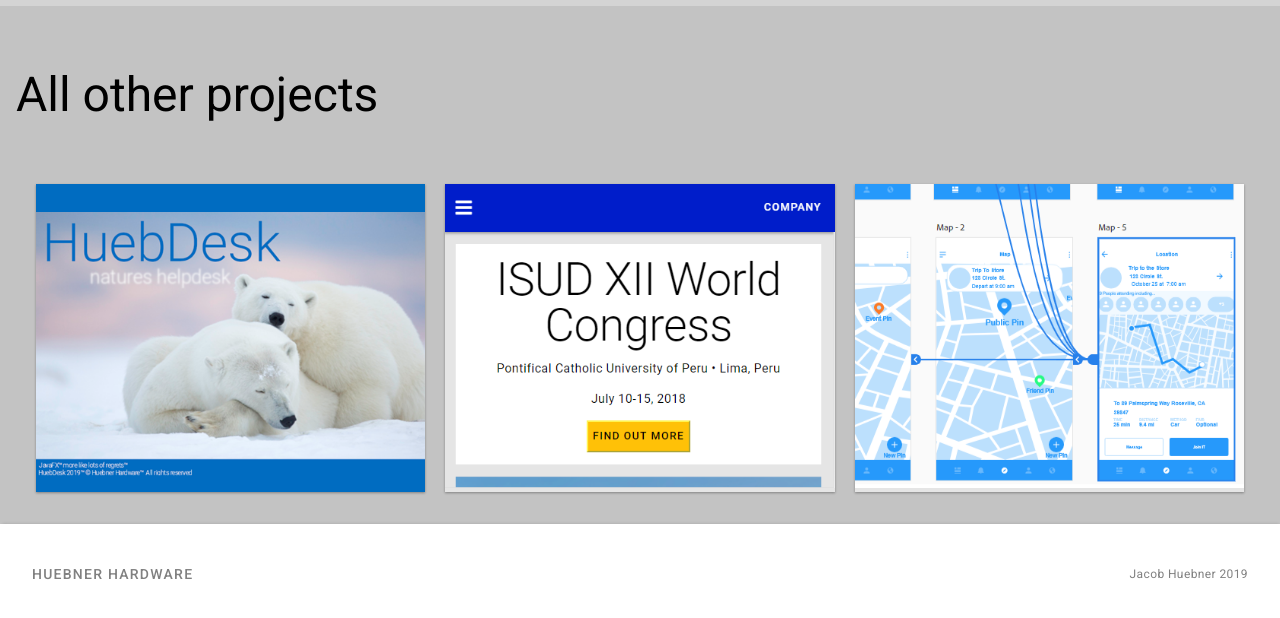
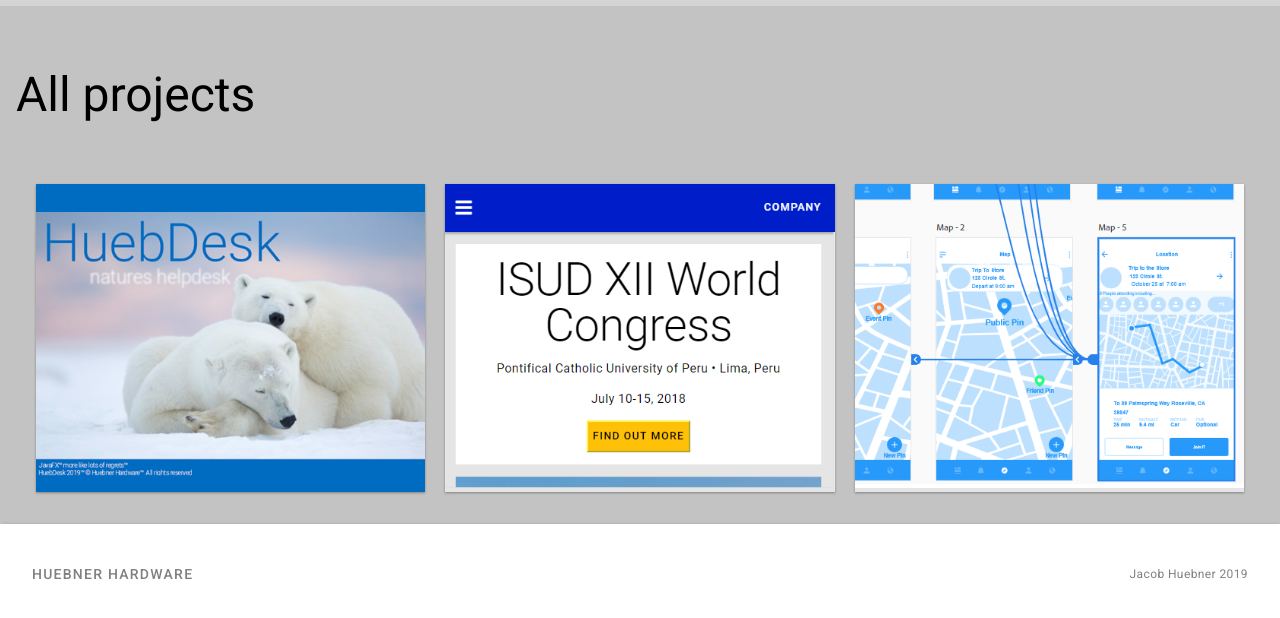
Before and after one commit to JakerHuber/Huebnerhardware, a plain HTML site: page projects.html in a window 1280 px wide. Shown: the part 1799-2417 px from the top of the page. Drawn offline with nearby package versions, Linux system fonts and the light colour scheme.

Commit message:
quick edit

```diff
--- a/projects.html
+++ b/projects.html
@@ -105,7 +105,7 @@
         </section>
         <!-- section 5 -->
         <section class="darkergrey">
-          <div class="container"><h3 class="margin">All other projects</h3></div>
+          <div class="container"><h3 class="margin">All projects</h3></div>
           <div class="container project-grid">
             <!-- project item 1 -->
             <div class="project-grid-col grey dropshadow1">
```
